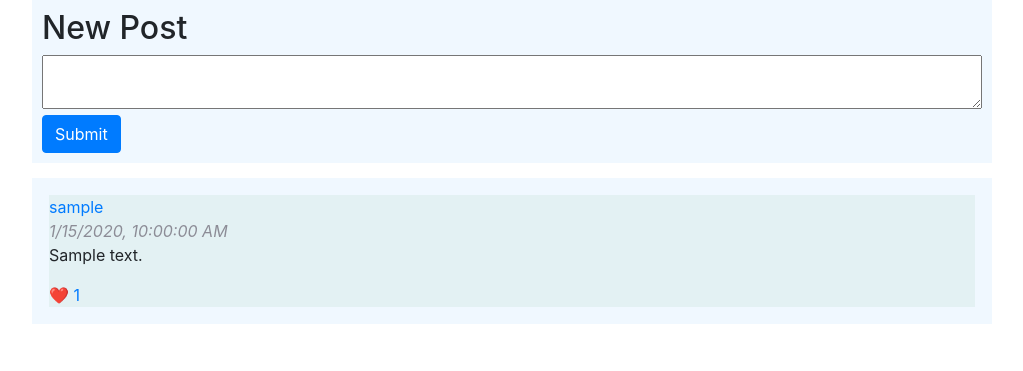
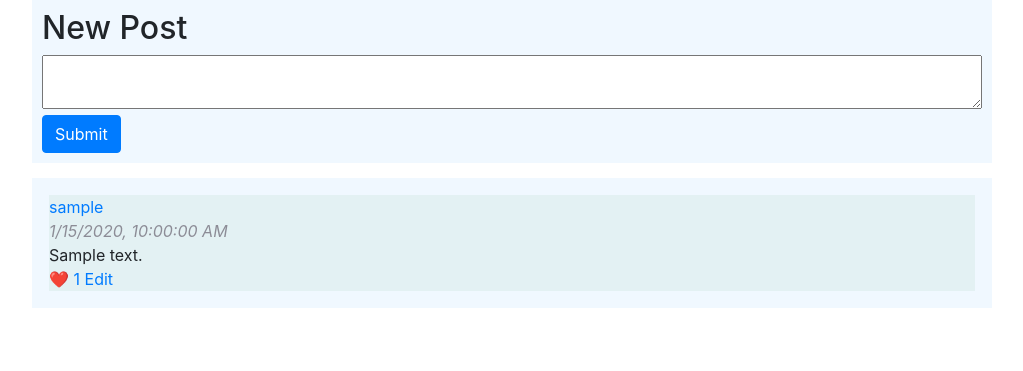
Before and after one commit to martindahlgren/CS50x-2022, a Django app: page / in a window 1280 px wide. Shown: the part 130-501 px from the top of the page, without its empty margins (128-1151 px from the left). Run offline with Django 3.2, Linux system fonts and the light colour scheme; a user stored in the database is signed in; tables that the repository leaves empty hold one stand-in row (values such as "Sample post"); some libraries are stand-ins or nearby versions.

Commit message:
Make post editable (client side)

```diff
--- a/network/static/network/network.js
+++ b/network/static/network/network.js
@@ -44,7 +44,33 @@ document.addEventListener('DOMContentLoaded', function () {
             item.onclick = () => {update_like_count(item.dataset.postId); return false;};
     }
 
+        // Fix edit button
+        var edit_btn = document.getElementsByClassName("edit-button");
+        for (var i = 0; i < edit_btn.length; i++) {
+            const item = edit_btn.item(i);
+                item.onclick = () => {edit_post_pressed(item.dataset.postId); return false;};
+        }
 });
+
+
+function edit_post_pressed(post_id) {
+    content_item = document.getElementById(`post-content-${post_id}`)
+    content = content_item.innerText
+    content_item.innerHTML = "<textarea class=\"editarea\"></textarea><br/>"
+    textarea_item = content_item.firstChild
+    textarea_item.innerHTML = content
+    edit_btn = document.getElementById(`edit-btn-${post_id}`)
+    edit_btn.innerHTML = "Save"
+    edit_btn.onclick = () => {
+        content_item.innerHTML = '';
+        var newText = document.createTextNode(textarea_item.value);
+        content_item.appendChild(newText);
+        edit_btn.innerHTML = "Edit"
+        edit_btn.onclick = () => {edit_post_pressed(post_id); return false;};
+        // TODO: Send the textarea_item.value to a server
+        return false;
+    }
+}
 
 function update_like_count(id) {
 
--- a/network/static/network/styles.css
+++ b/network/static/network/styles.css
@@ -23,6 +23,12 @@ html {
     margin: 7px;
 }
 
+.editarea {
+    resize: auto;
+    min-width: 50%;
+    min-height: 80px;
+}
+
 .center-container {
     min-width: 50%;
     max-width: 75%;
--- a/network/templates/network/index.html
+++ b/network/templates/network/index.html
@@ -57,8 +57,11 @@
 <div class="post">
     <a href="{% url 'user' post.user %}">{{ post.user }}</a><br/>
     <span class="timestamp" data-timezone="utc">{{ post.timestamp_utc }}</span><br/>
-    {{ post.body|linebreaks }}
+    <span style="white-space: pre-wrap;" id="post-content-{{post.id}}">{{ post.body }}</span><br/>
     <a href class="like-button" data-post-id="{{post.id}}">❤️ <span id="like-count-{{post.id}}">{{post.n_likes}}</span><a href>
+    {% if post.user == user %}
+        <a href class="edit-button" id="edit-btn-{{post.id}}" data-post-id="{{post.id}}">Edit</a>
+    {% endif %}
 </div>
 {% endfor %}
 
```
